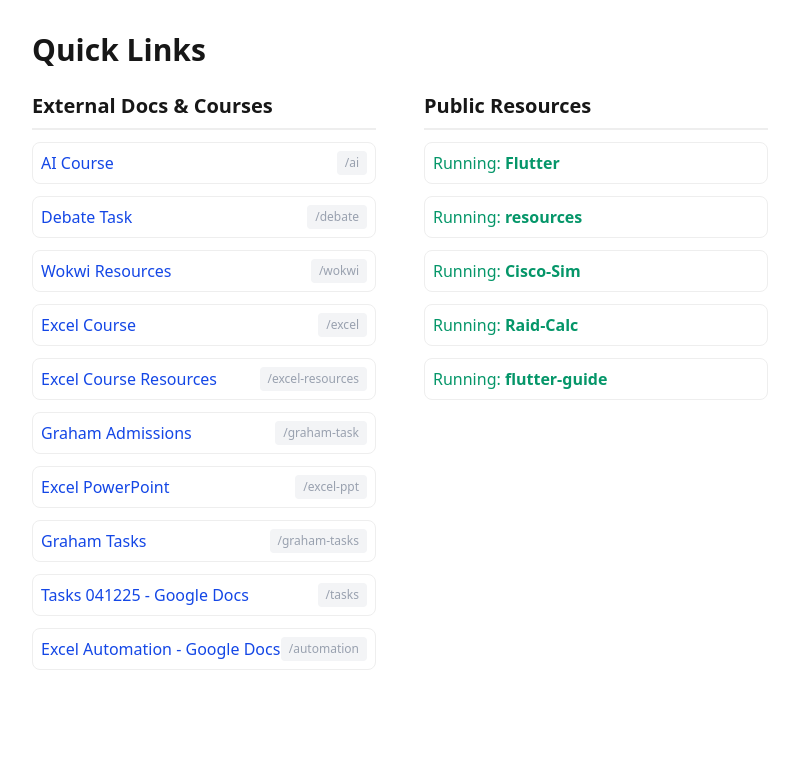
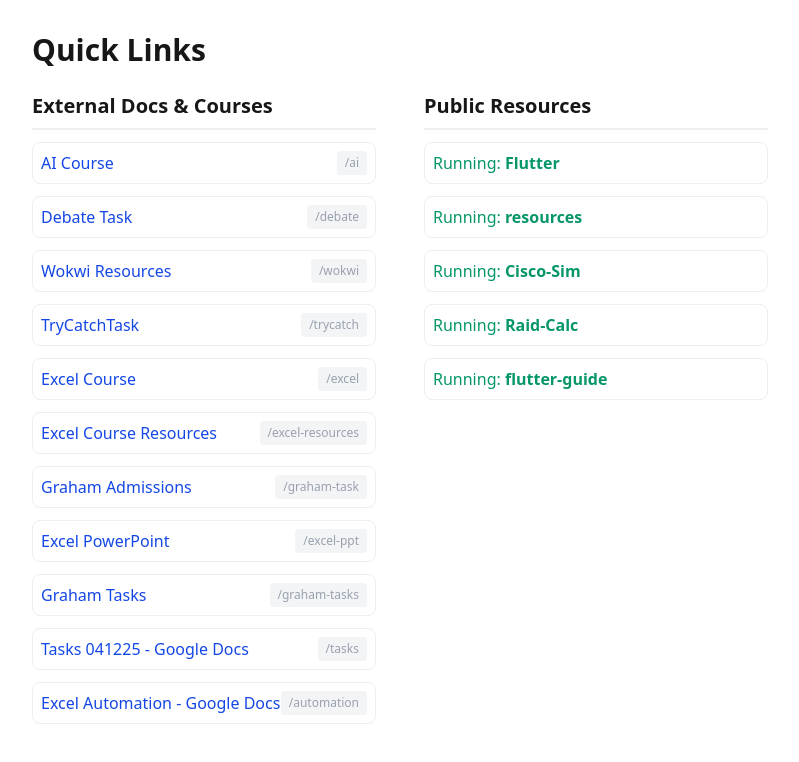
Before and after one commit to jwalkerbandfc/daci-learn, a Next.js app: page / in a window 1280 px wide. Shown: the top 762 px of the page, without its empty margins (240-1039 px from the left). Built offline with nearby package versions, Linux system fonts and the light colour scheme.

Commit message:
Add TryCatchTask link to page

```diff
--- a/src/app/page.tsx
+++ b/src/app/page.tsx
@@ -19,6 +19,11 @@
     path: '/wokwi',
     target: 'https://wokwi.com/',
     label: 'Wokwi Resources'
+  },
+  {
+    path: '/trycatch',
+    target: 'https://daci-learn.uk/flutter_trycatch.html',
+    label: 'TryCatchTask'
   },
   {
     path: '/excel',
```
